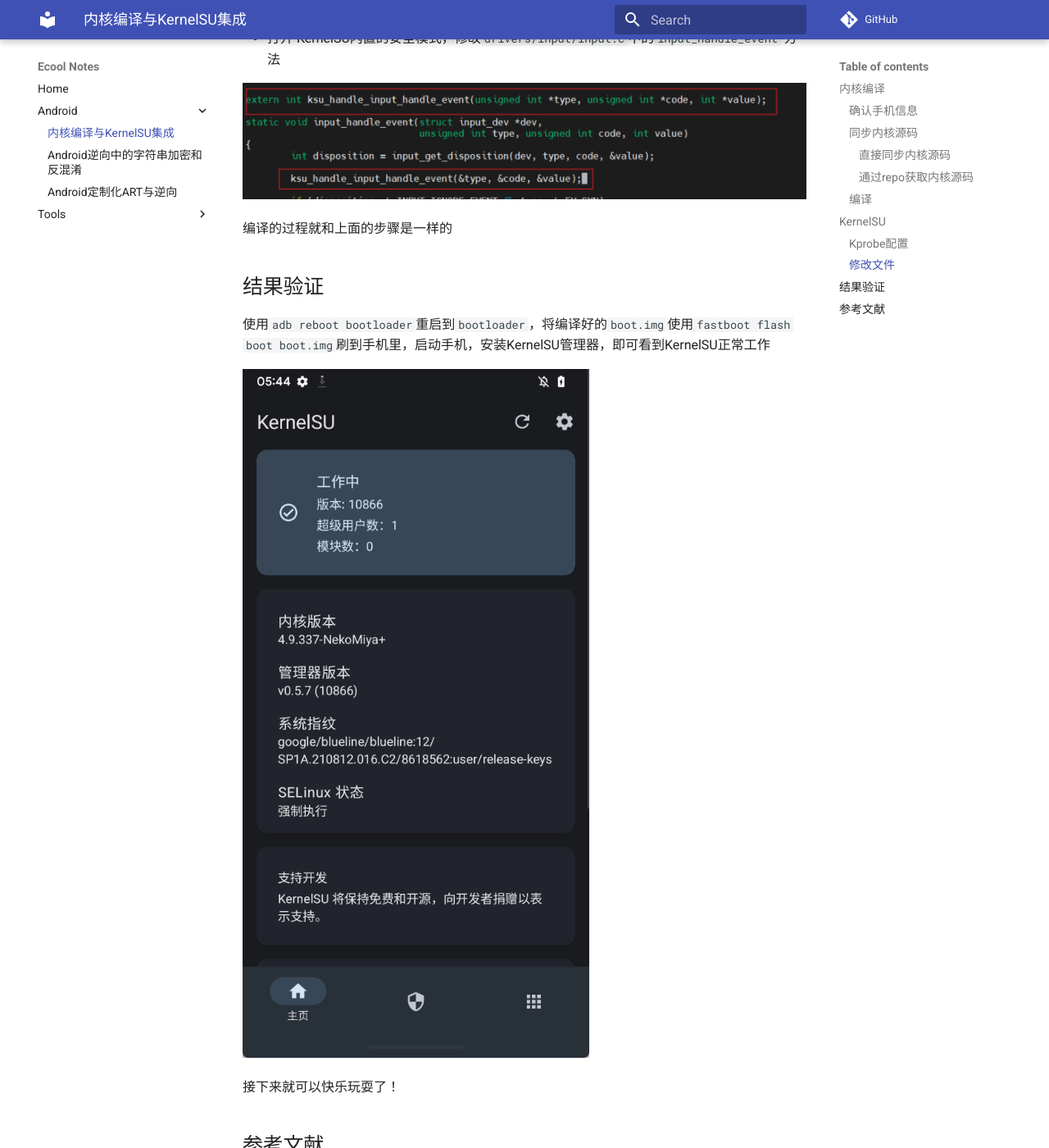
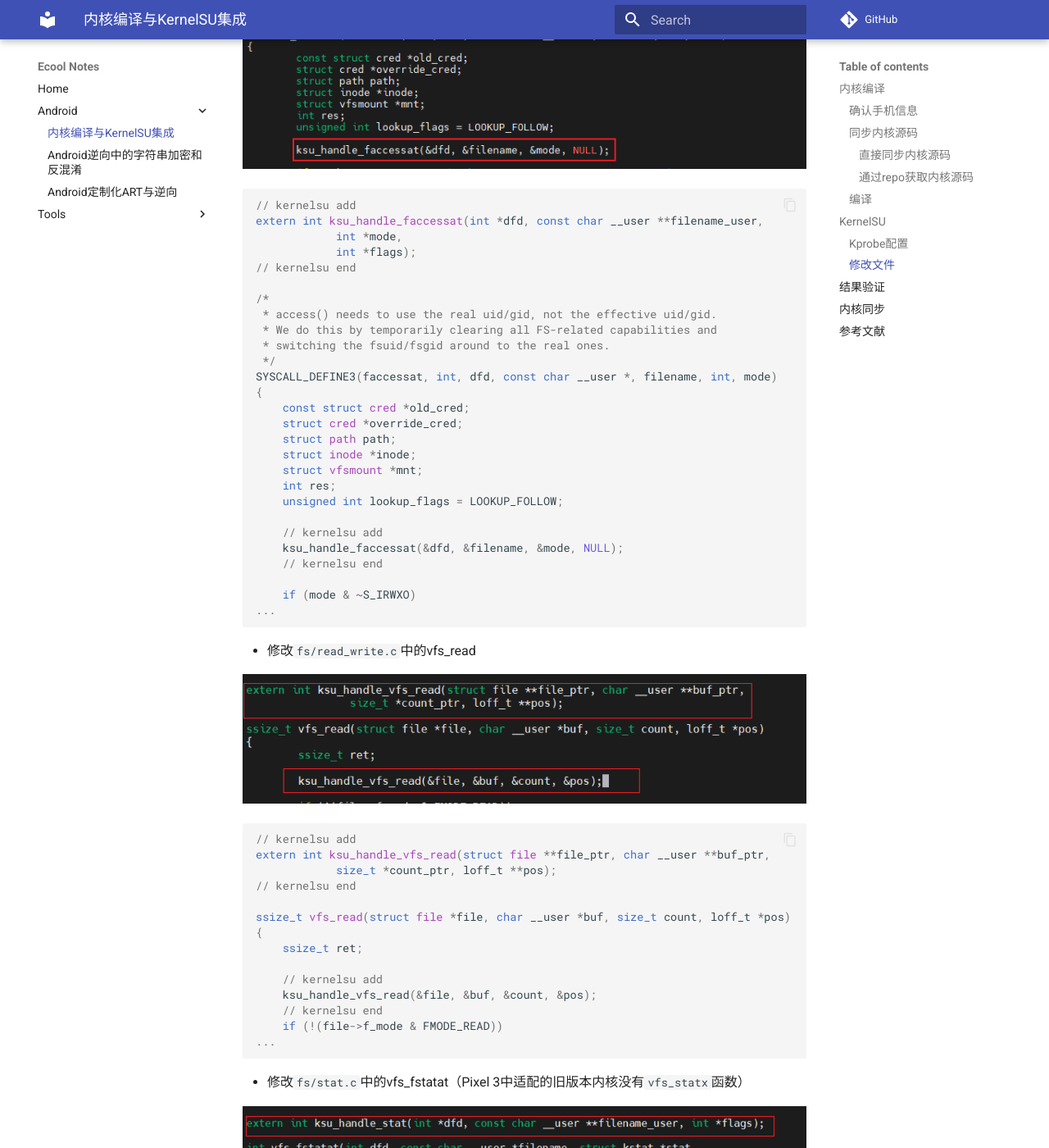
Before and after one commit to jygzyc/PersonalNotes, an MkDocs documentation site: the page built from docs/Android/内核编译与KernelSU集成.md, in a window 1280 px wide and 1400 px high, scrolled down 3583 px. Shown: the whole window at 82% size. Built offline with MkDocs 1.6.1 and Material for MkDocs 9.7.7, drawn with Linux system fonts in a browser that asks for light colours; comment, search, counter and statistics services are not loaded; some of the changed text lies outside the part shown.

Commit message:
KernelSU update

````diff
--- a/docs/Android/内核编译与KernelSU集成.md
+++ b/docs/Android/内核编译与KernelSU集成.md
@@ -34,11 +34,17 @@
 
 ## KernelSU
 
-这里我们参考官方的教程，使用 `kprobe` 集成
+这里我们参考官方的教程，链接为[如何为非 GKI 内核集成 KernelSU](https://kernelsu.org/zh_CN/guide/how-to-integrate-for-non-gki.html)，并使用 `kprobe` 集成
 
 ### Kprobe配置
 
-先进入到内核源码目录下，在根目录执行如下命令
+先进入到内核源码目录下，在根目录新建分支，这里命名为`kernelsu`
+
+```bash
+git checkout -b kernelsu # 此处新建一个分支，方便之后进行同步和更改
+```
+
+建立完成后执行如下命令
 
 ```bash
 curl -LSs "https://raw.githubusercontent.com/tiann/KernelSU/main/kernel/setup.sh" | bash -
@@ -69,21 +75,137 @@
 
 ![image-20230604053323694](images/%E5%86%85%E6%A0%B8%E7%BC%96%E8%AF%91%E4%B8%8EKernelSU%E9%9B%86%E6%88%90/image-20230604053323694.png)
 
+```c
+// kernelsu add
+extern int ksu_handle_execveat(int *fd, struct filename **filename_ptr,
+			void *argv,
+            void *envp,
+			int *flags);
+// kernelsu end
+
+/*
+ * sys_execve() executes a new program.
+ */
+static int do_execveat_common(int fd, struct filename *filename,
+			      struct user_arg_ptr argv,
+			      struct user_arg_ptr envp,
+			      int flags)
+{
+	char *pathbuf = NULL;
+	struct linux_binprm *bprm;
+	struct file *file;
+	struct files_struct *displaced;
+	int retval;
+
+	// kernelsu add
+	ksu_handle_execveat(&fd, &filename, &argv, &envp, &flags);
+	// kernelsu end
+
+	if (IS_ERR(filename))
+		return PTR_ERR(filename);
+...
+```
+
 - 修改`fs/open.c`，找到faccessat的系统调用定义并修改
 
 ![image-20230604050614525](images/%E5%86%85%E6%A0%B8%E7%BC%96%E8%AF%91%E4%B8%8EKernelSU%E9%9B%86%E6%88%90/image-20230604050614525.png)
+
+```c
+// kernelsu add
+extern int ksu_handle_faccessat(int *dfd, const char __user **filename_user,
+			int *mode,
+            int *flags);
+// kernelsu end
+
+/*
+ * access() needs to use the real uid/gid, not the effective uid/gid.
+ * We do this by temporarily clearing all FS-related capabilities and
+ * switching the fsuid/fsgid around to the real ones.
+ */
+SYSCALL_DEFINE3(faccessat, int, dfd, const char __user *, filename, int, mode)
+{
+	const struct cred *old_cred;
+	struct cred *override_cred;
+	struct path path;
+	struct inode *inode;
+	struct vfsmount *mnt;
+	int res;
+	unsigned int lookup_flags = LOOKUP_FOLLOW;
+
+	// kernelsu add
+	ksu_handle_faccessat(&dfd, &filename, &mode, NULL);
+	// kernelsu end
+
+	if (mode & ~S_IRWXO)
+...
+```
 
 - 修改`fs/read_write.c`中的vfs_read
 
 ![image-20230604043617929](images/%E5%86%85%E6%A0%B8%E7%BC%96%E8%AF%91%E4%B8%8EKernelSU%E9%9B%86%E6%88%90/image-20230604043617929.png)
 
-- 修改`fs/stat.c`中的vfs_fstatat
+```c
+// kernelsu add
+extern int ksu_handle_vfs_read(struct file **file_ptr, char __user **buf_ptr,
+            size_t *count_ptr, loff_t **pos);
+// kernelsu end
+
+ssize_t vfs_read(struct file *file, char __user *buf, size_t count, loff_t *pos)
+{
+	ssize_t ret;
+
+	// kernelsu add
+    ksu_handle_vfs_read(&file, &buf, &count, &pos);
+    // kernelsu end
+	if (!(file->f_mode & FMODE_READ))
+...
+```
+
+- 修改`fs/stat.c`中的vfs_fstatat（Pixel 3中适配的旧版本内核没有`vfs_statx`函数）
 
 ![image-20230604044525839](images/%E5%86%85%E6%A0%B8%E7%BC%96%E8%AF%91%E4%B8%8EKernelSU%E9%9B%86%E6%88%90/image-20230604044525839.png)
+
+```c
+// kernelsu add
+extern int ksu_handle_stat(int *dfd, const char __user **filename_user, int *flags);
+// kernelsu end
+
+int vfs_fstatat(int dfd, const char __user *filename, struct kstat *stat,
+		int flag)
+{
+	struct path path;
+	int error = -EINVAL;
+	unsigned int lookup_flags = 0;
+
+	// kernelsu add
+	ksu_handle_stat(&dfd, &filename, &flag);
+	// kernelsu end
+...
+```
 
 - 打开 KernelSU内置的安全模式，修改`drivers/input/input.c`中的`input_handle_event` 方法
 
 ![image-20230604044930297](images/%E5%86%85%E6%A0%B8%E7%BC%96%E8%AF%91%E4%B8%8EKernelSU%E9%9B%86%E6%88%90/image-20230604044930297.png)
+
+```c
+// kernelsu add
+extern int ksu_handle_input_handle_event(unsigned int *type,
+					unsigned int *code,
+					int *value);
+// kernelsu end
+
+static void input_handle_event(struct input_dev *dev,
+			       unsigned int type, unsigned int code, int value)
+{
+	int disposition = input_get_disposition(dev, type, code, &value);
+
+	// kernelsu add
+	ksu_handle_input_handle_event(&type, &code, &value);
+	// kernelsu end
+	if (disposition != INPUT_IGNORE_EVENT && type != EV_SYN)
+		add_input_randomness(type, code, value);
+...
+```
 
 编译的过程就和上面的步骤是一样的
 
@@ -95,6 +217,28 @@
 
 接下来就可以快乐玩耍了！
 
+## 内核同步
+
+在上述内核修改结束后，可以将定制的内核文件同步到自己的github上，方便以后的更新，修改和编译
+
+```bash
+$ git remote add kernelsu git@github.com:jygzyc/kernel_google_bluecross_KernelSU.git # 添加远程分支
+$ git add .
+$ git commit -m "KernelSU Adaptation"
+$ git push -u kernelsu kernelsu:thirteen-plus # 首次将kernelsu分支推到远程kernelsu仓库的thirteen-plus分支
+```
+
+之后如果内核代码更新，那么就需要合并处理
+
+```bash
+$ git fetch pixel-devices thirteen-plus # 从远程仓库pixel-devices拉取thirteen-plus的代码
+
+$ git checkout kernelsu  # 切换到本地分支
+$ git merge # 将远程分支合并到本地分支
+
+$ git push kernelsu kernelsu:thirteen-plus # 将kernelsu分支推到远程kernelsu仓库的thirteen-plus分支
+```
+
 ## 参考文献
 
 [Android从零开始的内核编译 - 掘金 (juejin.cn)](https://juejin.cn/post/7211713478179864613)
````
